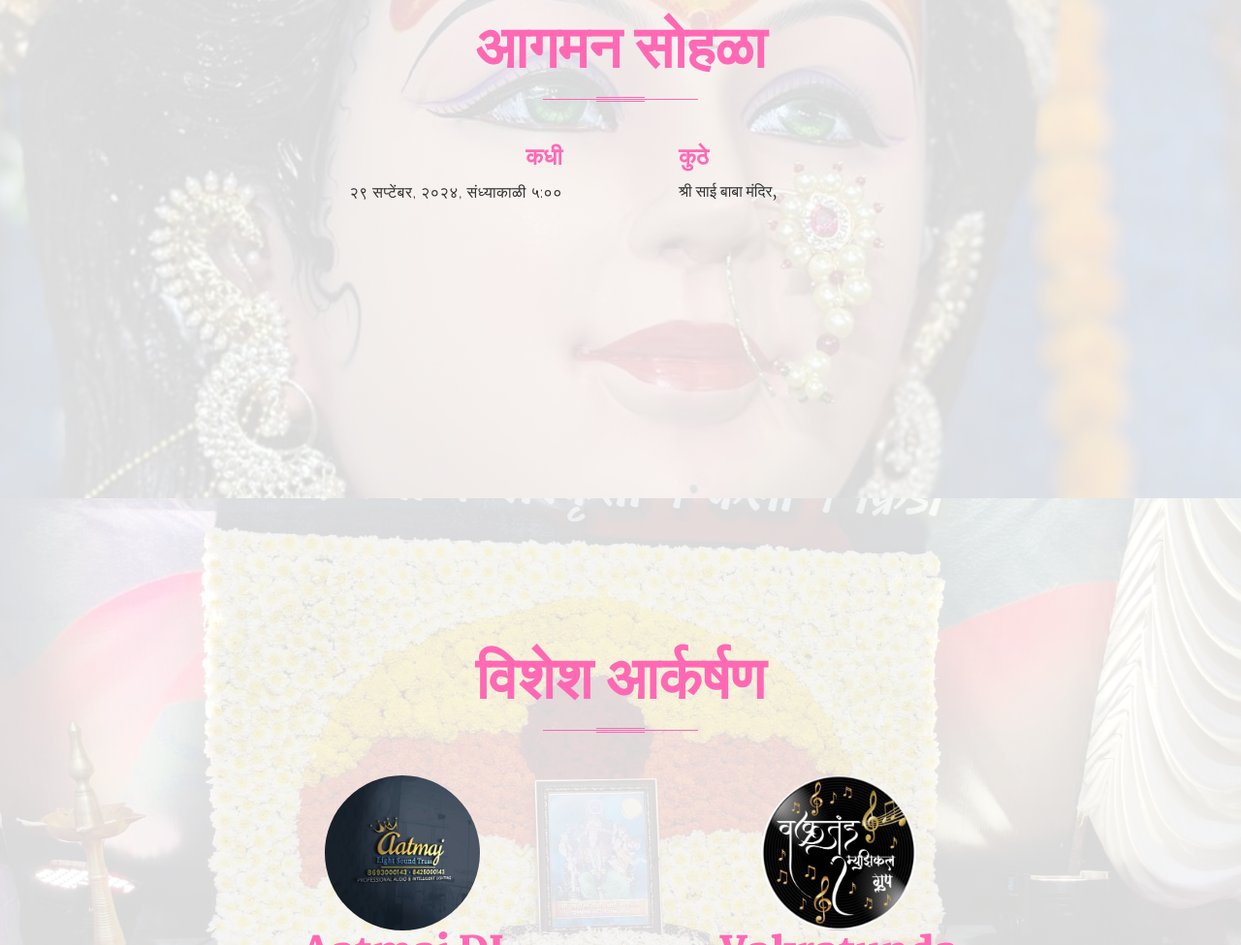
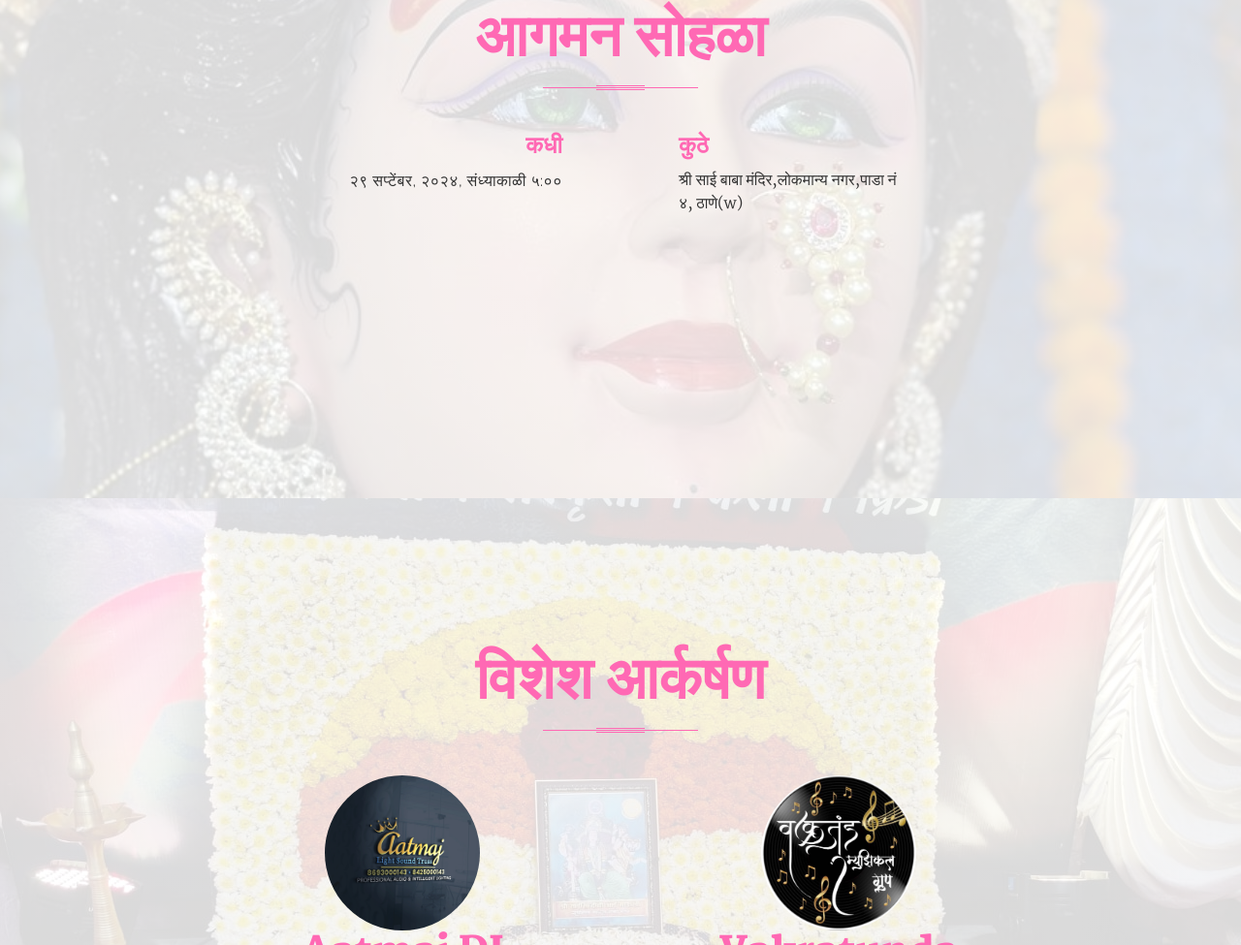
Before and after one commit to PriyanshuTawde/Aai-mauli-patt-pujan, a plain HTML site: page index.html in a window 1280 px wide. Shown: the part 2686-3661 px from the top of the page at 97% size. Drawn offline with nearby package versions, Linux system fonts and the light colour scheme; a web font is replaced by a local one.

Commit message:
changes in location

```diff
--- a/index.html
+++ b/index.html
@@ -229,7 +229,7 @@
                             </div>
                             <div class="col-6 text-left">
                                 <h4 style="font-family: Martel, serif; letter-spacing: 0;">कुठे</h4>
-                                <p style="font-family: Martel, serif; letter-spacing: 0;">श्री साई बाबा मंदिर,</p>
+                                <p style="font-family: Martel, serif; letter-spacing: 0;">श्री साई बाबा मंदिर,लोकमान्य नगर,पाडा नं ४, ठाणे(w)</p>
                             </div>
                         </div>
                         <!-- <a href="">RSVP</a> -->
```
